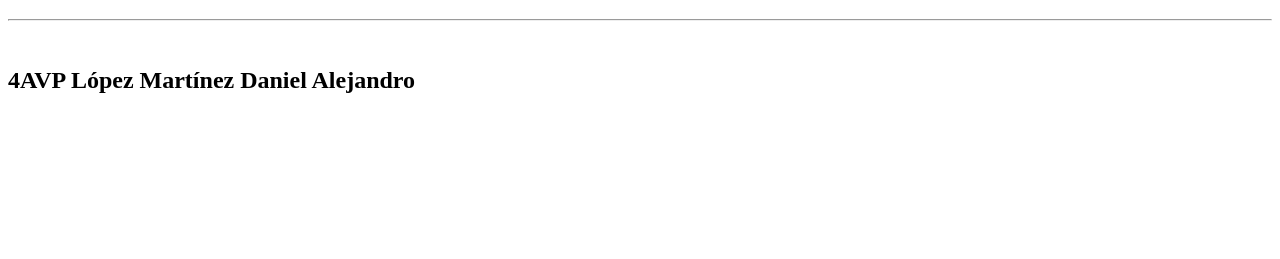
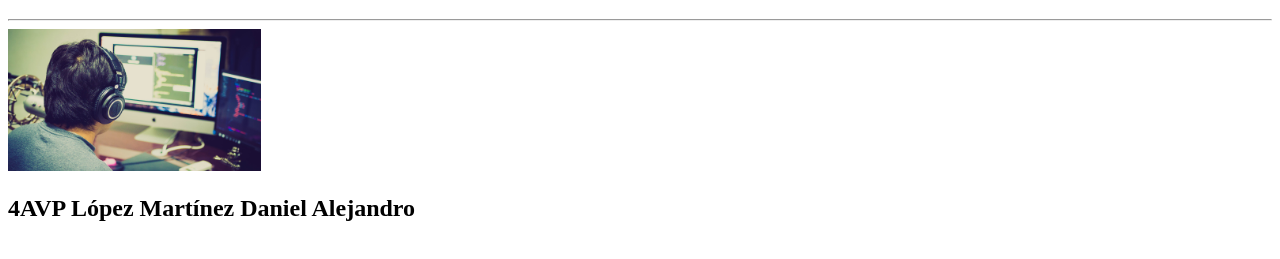
Before and after one commit to DanielAlejandro-5412/DanielAlejandro-5412.github.io, a plain HTML site: page Parcial1/Practica4.html in a window 1280 px wide. Shown: the part 61-320 px from the top of the page. Drawn offline with Linux system fonts and the light colour scheme.

Commit message:
Add files via upload

```diff
--- a/Parcial1/Practica4.html
+++ b/Parcial1/Practica4.html
@@ -7,7 +7,7 @@
 </head>
 <body>
     <h1>manejo de imágenes en HTML</h1><hr>
-    <img src="carga.jpg" alt="" width="20%">
+    <img src="programando.jpg" alt="" width="20%">
     <h2>4AVP López Martínez Daniel Alejandro</h2>
 
 </body>
```
Also changed, not shown: Parcial1/programando.jpg (added).
